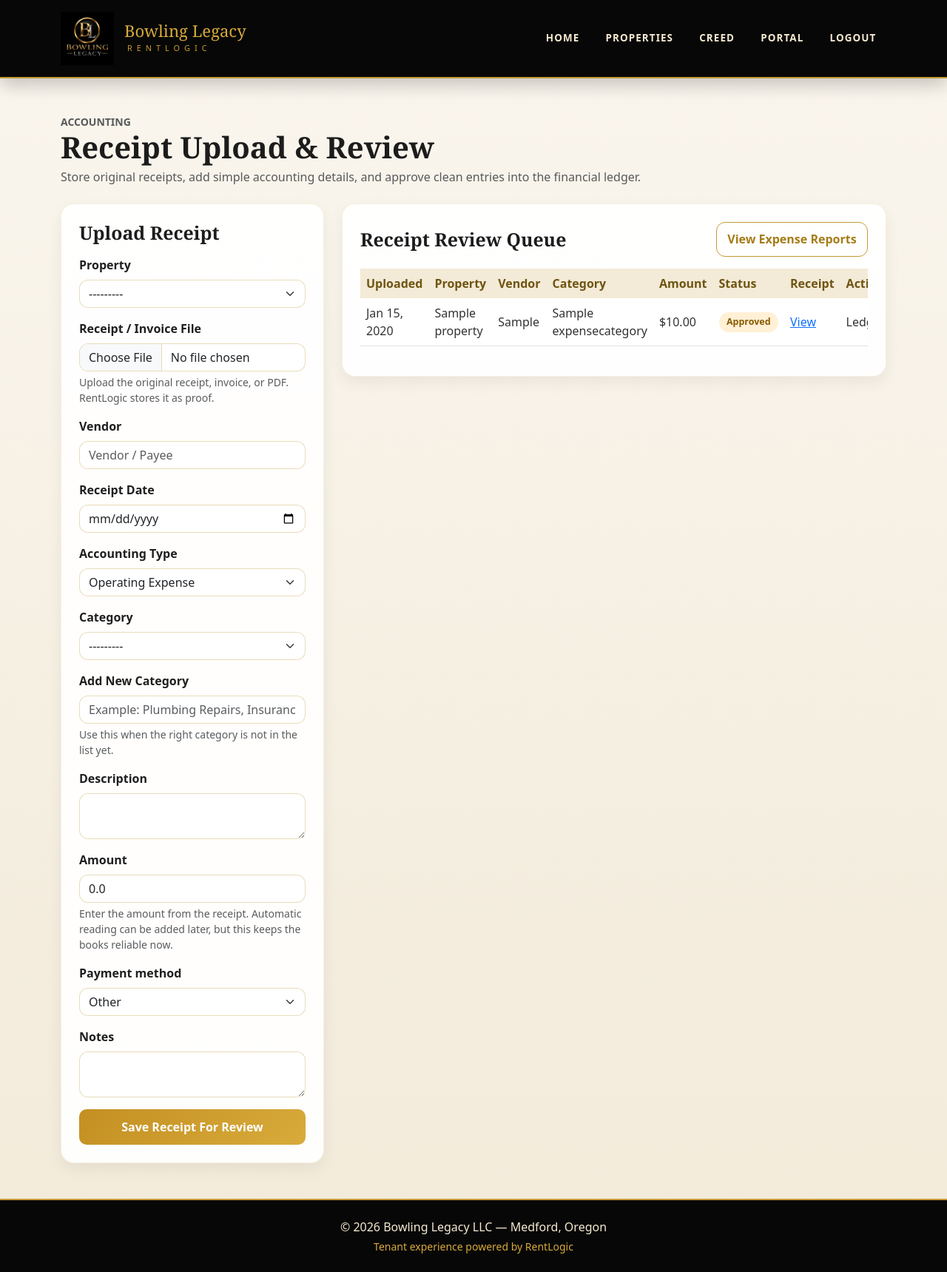
After one commit to BowlingLegacy/property_mgmt, a Django app: page /accounting/receipts/ in a window 1280 px wide. The commit adds this page. Shown: the whole page at 74% size. Run offline with Django 5.2, Linux system fonts and the light colour scheme; a user stored in the database is signed in; tables that the repository leaves empty hold one stand-in row (values such as "Sample post").

Commit message:
Add receipt upload accounting workflow

```diff
--- a/main/forms.py
+++ b/main/forms.py
@@ -11,6 +11,8 @@ from .models import (
     Property,
     PropertyOnboardingDocument,
     Payment,
+    AccountingReceipt,
+    ExpenseCategory,
     PropertyOwnerIntake,
     ExistingResidentIntake,
     LandlordIntake,
@@ -57,6 +59,93 @@ class FinancialUploadForm(forms.ModelForm):
             "file": forms.ClearableFileInput(attrs={"class": "form-control"}),
             "notes": forms.Textarea(attrs={"class": "form-control", "rows": 3}),
         }
+
+
+class AccountingReceiptForm(forms.ModelForm):
+    new_category = forms.CharField(
+        required=False,
+        label="Add New Category",
+        help_text="Use this when the right category is not in the list yet.",
+        widget=forms.TextInput(attrs={
+            "class": "form-control",
+            "placeholder": "Example: Plumbing Repairs, Insurance, Power",
+        }),
+    )
+
+    class Meta:
+        model = AccountingReceipt
+        fields = [
+            "property",
+            "receipt_file",
+            "vendor",
+            "receipt_date",
+            "entry_type",
+            "category",
+            "new_category",
+            "description",
+            "amount",
+            "payment_method",
+            "notes",
+        ]
+        labels = {
+            "receipt_file": "Receipt / Invoice File",
+            "receipt_date": "Receipt Date",
+            "entry_type": "Accounting Type",
+            "amount": "Amount",
+        }
+        help_texts = {
+            "receipt_file": "Upload the original receipt, invoice, or PDF. RentLogic stores it as proof.",
+            "amount": "Enter the amount from the receipt. Automatic reading can be added later, but this keeps the books reliable now.",
+        }
+        widgets = {
+            "property": forms.Select(attrs={"class": "form-select"}),
+            "receipt_file": forms.ClearableFileInput(attrs={"class": "form-control", "accept": "image/*,.pdf"}),
+            "vendor": forms.TextInput(attrs={"class": "form-control", "placeholder": "Vendor / Payee"}),
+            "receipt_date": forms.DateInput(attrs={"class": "form-control", "type": "date"}),
+            "entry_type": forms.Select(attrs={"class": "form-select"}),
+            "category": forms.Select(attrs={"class": "form-select"}),
+            "description": forms.Textarea(attrs={"class": "form-control", "rows": 2}),
+            "amount": forms.NumberInput(attrs={"class": "form-control", "step": "0.01", "min": "0"}),
+            "payment_method": forms.Select(attrs={"class": "form-select"}),
+            "notes": forms.Textarea(attrs={"class": "form-control", "rows": 2}),
+        }
+
+    def __init__(self, *args, properties=None, user=None, **kwargs):
+        self.user = user
+        super().__init__(*args, **kwargs)
+
+        if properties is not None:
+            self.fields["property"].queryset = properties
+
+        self.fields["category"].queryset = ExpenseCategory.objects.filter(is_active=True).order_by("entry_type", "name")
+        self.fields["category"].required = False
+
+    def save(self, commit=True):
+        receipt = super().save(commit=False)
+        new_category = self.cleaned_data.get("new_category", "").strip()
+
+        if new_category:
+            category = ExpenseCategory.objects.filter(name__iexact=new_category).first()
+
+            if not category:
+                category = ExpenseCategory.objects.create(
+                    name=new_category,
+                    entry_type=receipt.entry_type,
+                    created_by=self.user,
+                )
+
+            receipt.category = category
+
+        if receipt.category and not receipt.entry_type:
+            receipt.entry_type = receipt.category.entry_type
+
+        if self.user and not receipt.uploaded_by:
+            receipt.uploaded_by = self.user
+
+        if commit:
+            receipt.save()
+
+        return receipt
 
 
 class MultipleImageInput(forms.ClearableFileInput):
--- a/main/urls.py
+++ b/main/urls.py
@@ -79,6 +79,8 @@ urlpatterns = [
     path("t12-report/", views.t12_report, name="t12_report"),
     path("financial-upload/", views.financial_upload, name="financial_upload"),
     path("financial-upload/<int:upload_id>/parse/", views.parse_financial_upload, name="parse_financial_upload"),
+    path("accounting/receipts/", views.accounting_receipts, name="accounting_receipts"),
+    path("accounting/receipts/<int:receipt_id>/approve/", views.approve_accounting_receipt, name="approve_accounting_receipt"),
 
     path("property-financials/<str:property_name>/", views.property_financials, name="property_financials"),
 
--- a/main/views.py
+++ b/main/views.py
@@ -24,6 +24,7 @@ from .forms import (
     BlogCommentForm,
     HousingApplicationForm,
     FinancialUploadForm,
+    AccountingReceiptForm,
     SignUpForm,
     ManualPaymentForm,
     CustomReportForm,
@@ -42,6 +43,7 @@ from .models import (
     Payment,
     FinancialUpload,
     FinancialEntry,
+    AccountingReceipt,
     ResidentMessage,
     ApplicantDocument,
     SignedDocument,
@@ -1455,6 +1457,92 @@ def financial_upload(request):
 
 
 @login_required
+@user_passes_test(reporting_required)
+def accounting_receipts(request):
+    properties = staff_managed_properties(request.user).order_by("name")
+
+    if request.method == "POST":
+        form = AccountingReceiptForm(
+            request.POST,
+            request.FILES,
+            properties=properties,
+            user=request.user,
+        )
+
+        if form.is_valid():
+            form.save()
+            messages.success(request, "Receipt uploaded and saved for accounting review.")
+            return redirect("accounting_receipts")
+    else:
+        form = AccountingReceiptForm(properties=properties, user=request.user)
+
+    receipts = (
+        AccountingReceipt.objects
+        .select_related("property", "category", "uploaded_by", "financial_entry")
+        .filter(property__in=properties)
+        .order_by("status", "-uploaded_at")
+    )
+
+    return render(request, "accounting_receipts.html", {
+        "form": form,
+        "receipts": receipts,
+    })
+
+
+@login_required
+@user_passes_test(reporting_required)
+def approve_accounting_receipt(request, receipt_id):
+    if request.method != "POST":
+        return redirect("accounting_receipts")
+
+    receipt = get_object_or_404(
+        AccountingReceipt.objects.select_related("property", "category", "financial_entry"),
+        id=receipt_id,
+        property__in=staff_managed_properties(request.user),
+    )
+
+    if not receipt.category:
+        messages.error(request, "Choose or create a category before approving this receipt.")
+        return redirect("accounting_receipts")
+
+    if receipt.amount <= 0:
+        messages.error(request, "Enter a valid amount before approving this receipt.")
+        return redirect("accounting_receipts")
+
+    if not receipt.financial_upload:
+        receipt.financial_upload = FinancialUpload.objects.create(
+            property=receipt.property,
+            file=receipt.receipt_file,
+            name=f"Receipt - {receipt.vendor or receipt.property.name}",
+            notes=receipt.notes,
+            parsed_at=timezone.now(),
+        )
+
+    if not receipt.financial_entry:
+        receipt.financial_entry = FinancialEntry.objects.create(
+            upload=receipt.financial_upload,
+            property_name=receipt.property.name,
+            sheet_name="Receipt Upload",
+            row_number=receipt.id,
+            entry_date=receipt.receipt_date,
+            month=receipt.receipt_date.month if receipt.receipt_date else None,
+            year=receipt.receipt_date.year if receipt.receipt_date else None,
+            entry_type=receipt.entry_type,
+            category=receipt.category.name,
+            description=receipt.description or receipt.vendor,
+            amount=receipt.amount,
+        )
+
+    receipt.status = "approved"
+    receipt.reviewed_by = request.user
+    receipt.reviewed_at = timezone.now()
+    receipt.save()
+
+    messages.success(request, "Receipt approved and added to the financial ledger.")
+    return redirect("accounting_receipts")
+
+
+@login_required
 @user_passes_test(staff_required)
 def parse_financial_upload(request, upload_id):
     upload = get_object_or_404(FinancialUpload, id=upload_id)
--- /dev/null
+++ b/templates/accounting_receipts.html
@@ -0,0 +1,165 @@
+{% extends "base.html" %}
+{% block content %}
+
+<style>
+body {
+    background: linear-gradient(180deg, #faf6ee 0%, #f2ead9 100%);
+    color: #1f1f1f;
+}
+.page-shell {
+    background: transparent !important;
+    border: none !important;
+    box-shadow: none !important;
+    padding: 0 !important;
+}
+.soft-card {
+    background: rgba(255,255,255,.92);
+    border: 1px solid rgba(188,150,45,.14);
+    border-radius: 18px;
+    box-shadow: 0 8px 20px rgba(0,0,0,.06);
+}
+.acct-title {
+    font-family: Georgia, serif;
+    font-size: 2.5rem;
+    font-weight: 800;
+    color: #1c1c1c;
+}
+.section-title {
+    font-family: Georgia, serif;
+    font-size: 1.55rem;
+    font-weight: 800;
+}
+.gold-btn {
+    background: linear-gradient(135deg, #c48f22, #d8ab3b);
+    color: white;
+    border: none;
+    border-radius: 10px;
+    padding: .75rem 1rem;
+    font-weight: 800;
+}
+.message-btn {
+    background: transparent;
+    border: 1px solid #c59a32;
+    border-radius: 12px;
+    padding: .65rem .9rem;
+    color: #a57c18;
+    font-weight: 800;
+}
+.receipt-table th {
+    background: #f3ead7;
+    color: #6f5411;
+    border-bottom: none;
+}
+.status-pill {
+    display: inline-flex;
+    border-radius: 999px;
+    padding: .25rem .65rem;
+    background: #fff0d6;
+    color: #8a5b00;
+    font-size: .78rem;
+    font-weight: 900;
+}
+</style>
+
+<div class="mb-4">
+    <div class="text-uppercase small fw-bold text-muted">Accounting</div>
+    <h1 class="acct-title mb-1">Receipt Upload & Review</h1>
+    <p class="text-muted mb-0">
+        Store original receipts, add simple accounting details, and approve clean entries into the financial ledger.
+    </p>
+</div>
+
+<div class="row g-4">
+    <div class="col-lg-4">
+        <section class="soft-card p-4">
+            <h2 class="section-title mb-3">Upload Receipt</h2>
+            <form method="post" enctype="multipart/form-data">
+                {% csrf_token %}
+
+                {% for field in form %}
+                    <div class="mb-3">
+                        <label class="form-label fw-bold">{{ field.label }}</label>
+                        {{ field }}
+                        {% if field.help_text %}
+                            <div class="form-text">{{ field.help_text }}</div>
+                        {% endif %}
+                        {% for error in field.errors %}
+                            <div class="text-danger small">{{ error }}</div>
+                        {% endfor %}
+                    </div>
+                {% endfor %}
+
+                <button type="submit" class="gold-btn w-100">Save Receipt For Review</button>
+            </form>
+        </section>
+    </div>
+
+    <div class="col-lg-8">
+        <section class="soft-card p-4">
+            <div class="d-flex justify-content-between align-items-center flex-wrap gap-2 mb-3">
+                <h2 class="section-title mb-0">Receipt Review Queue</h2>
+                <a href="{% url 'custom_reports' %}?report_type=financial_entries" class="message-btn text-decoration-none">
+                    View Expense Reports
+                </a>
+            </div>
+
+            <div class="table-responsive">
+                <table class="table receipt-table align-middle">
+                    <thead>
+                        <tr>
+                            <th>Uploaded</th>
+                            <th>Property</th>
+                            <th>Vendor</th>
+                            <th>Category</th>
+                            <th>Amount</th>
+                            <th>Status</th>
+                            <th>Receipt</th>
+                            <th>Action</th>
+                        </tr>
+                    </thead>
+                    <tbody>
+                        {% for receipt in receipts %}
+                            <tr>
+                                <td>{{ receipt.uploaded_at|date:"M j, Y" }}</td>
+                                <td>{{ receipt.property.name }}</td>
+                                <td>{{ receipt.vendor|default:"-" }}</td>
+                                <td>
+                                    {% if receipt.category %}
+                                        {{ receipt.category.name }}
+                                    {% else %}
+                                        Needs category
+                                    {% endif %}
+                                </td>
+                                <td>${{ receipt.amount }}</td>
+                                <td><span class="status-pill">{{ receipt.get_status_display }}</span></td>
+                                <td>
+                                    {% if receipt.receipt_file %}
+                                        <a href="{{ receipt.receipt_file.url }}" target="_blank">View</a>
+                                    {% endif %}
+                                </td>
+                                <td>
+                                    {% if receipt.status == "needs_review" %}
+                                        <form method="post" action="{% url 'approve_accounting_receipt' receipt.id %}">
+                                            {% csrf_token %}
+                                            <button type="submit" class="message-btn">Approve</button>
+                                        </form>
+                                    {% elif receipt.financial_entry %}
+                                        Ledgered
+                                    {% else %}
+                                        -
+                                    {% endif %}
+                                </td>
+                            </tr>
+                        {% empty %}
+                            <tr>
+                                <td colspan="8" class="text-muted p-4">No receipts uploaded yet.</td>
+                            </tr>
+                        {% endfor %}
+                    </tbody>
+                </table>
+            </div>
+        </section>
+    </div>
+</div>
+
+{% endblock %}
--- a/templates/landlord_dashboard.html
+++ b/templates/landlord_dashboard.html
@@ -216,6 +216,7 @@ body {
                 <a href="{% url 'record_manual_payment' %}">Record Payment</a>
                 <a href="{% url 'rent_roll' %}">Rent Roll</a>
                 <a href="{% url 'custom_reports' %}">Custom Reports</a>
+                <a href="{% url 'accounting_receipts' %}">Receipt Upload</a>
                 <a href="{% url 'financial_upload' %}">Expense Imports</a>
 
                 <div class="ops-nav-label">Account</div>
@@ -326,6 +327,11 @@ body {
                     <p class="text-muted mb-0">Upload accounting exports and source documents.</p>
                 </a>
 
+                <a href="{% url 'accounting_receipts' %}" class="workspace-card">
+                    <h2>Receipt Upload</h2>
+                    <p class="text-muted mb-0">Store receipts, add simple expense details, and approve them into the ledger.</p>
+                </a>
+
                 <a href="{% url 'custom_reports' %}" class="workspace-card">
                     <h2>Custom Reports</h2>
                     <p class="text-muted mb-0">Build printable phone lists, resident rosters, payment summaries, and expense reports.</p>
--- a/templates/property_financials.html
+++ b/templates/property_financials.html
@@ -164,6 +164,7 @@ body {
                 <a href="{% url 'payment_log' %}" class="message-btn">Payment Log</a>
                 <a href="{% url 'rent_roll' %}" class="message-btn">Rent Roll</a>
                 <a href="{% url 'custom_reports' %}" class="message-btn">Custom Reports</a>
+                <a href="{% url 'accounting_receipts' %}" class="message-btn">Receipts</a>
                 <a href="{% url 't12_report' %}" class="gold-btn">T-12 Report</a>
             </div>
         </div>
--- a/templates/superadmin_dashboard.html
+++ b/templates/superadmin_dashboard.html
@@ -160,6 +160,11 @@
         <p class="text-muted mb-0">Generate printable phone lists, resident rosters, payment summaries, and expense reports.</p>
     </a>
 
+    <a href="{% url 'accounting_receipts' %}" class="admin-card-link">
+        <h2>Receipt Accounting</h2>
+        <p class="text-muted mb-0">Upload receipts, create categories, review expenses, and approve ledger entries.</p>
+    </a>
+
     <a href="{% url 'property_blog_manager' %}" class="admin-card-link">
         <h2>Property Blogs</h2>
         <p class="text-muted mb-0">Create property updates and approve submitted comments.</p>
```
Also changed, not shown: main/admin.py (+25 -0 lines), main/models.py (+96 -0 lines), main/tests.py (+79 -1 lines), templates/financial_upload.html (+13 -0 lines), main/migrations/0020_expensecategory_accountingreceipt.py (added).
